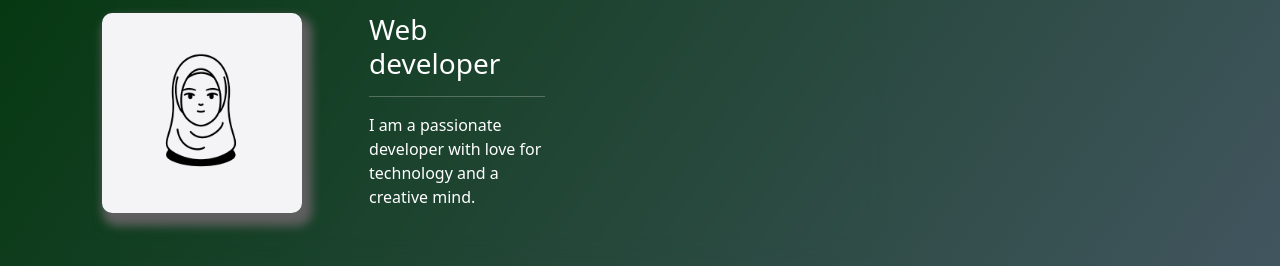
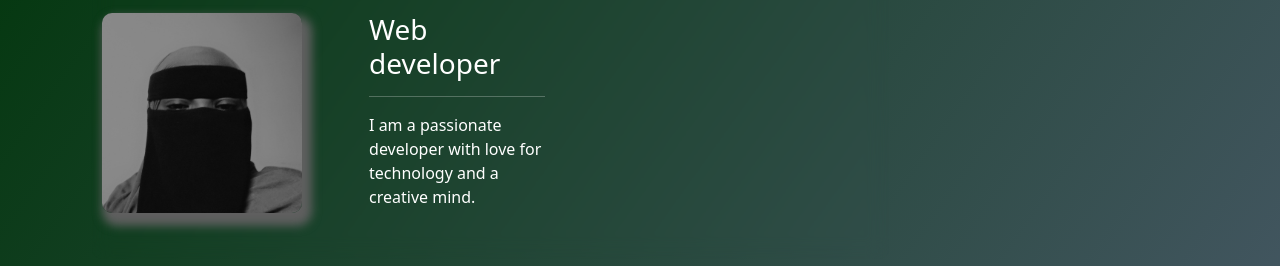
Before and after one commit to Abouabu/portfolio, a plain HTML site: page index.html in a window 1280 px wide. Shown: the part 174-440 px from the top of the page. Drawn offline with nearby package versions, Linux system fonts and the light colour scheme.

Commit message:
Profile pic

```diff
--- a/index.html
+++ b/index.html
@@ -31,7 +31,7 @@
                 <div class="col-md-4">
                     <div class="row">
                         <div class="col-md-6">
-                            <img src="assets/images/profile.png" class="profimg">
+                            <img src="assets/images/Profilepic.jpg" class="profimg">
                         </div>
 
                     </div>
```
